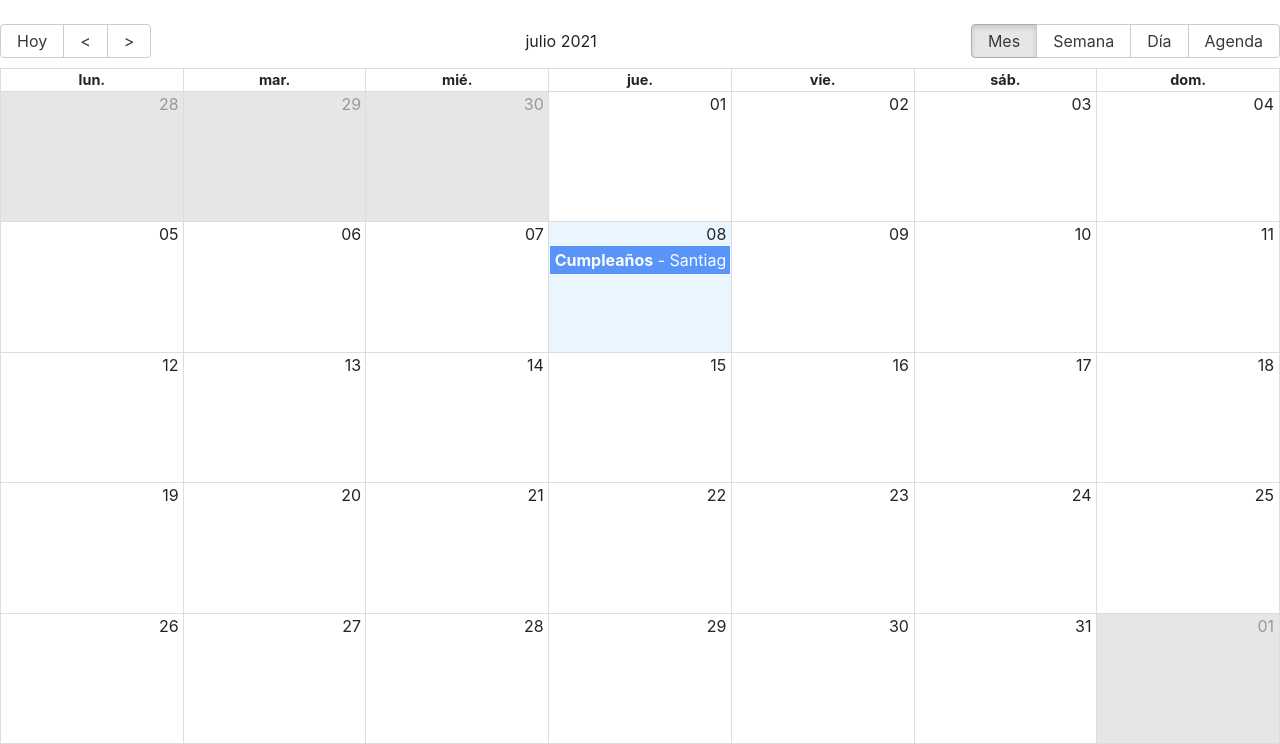
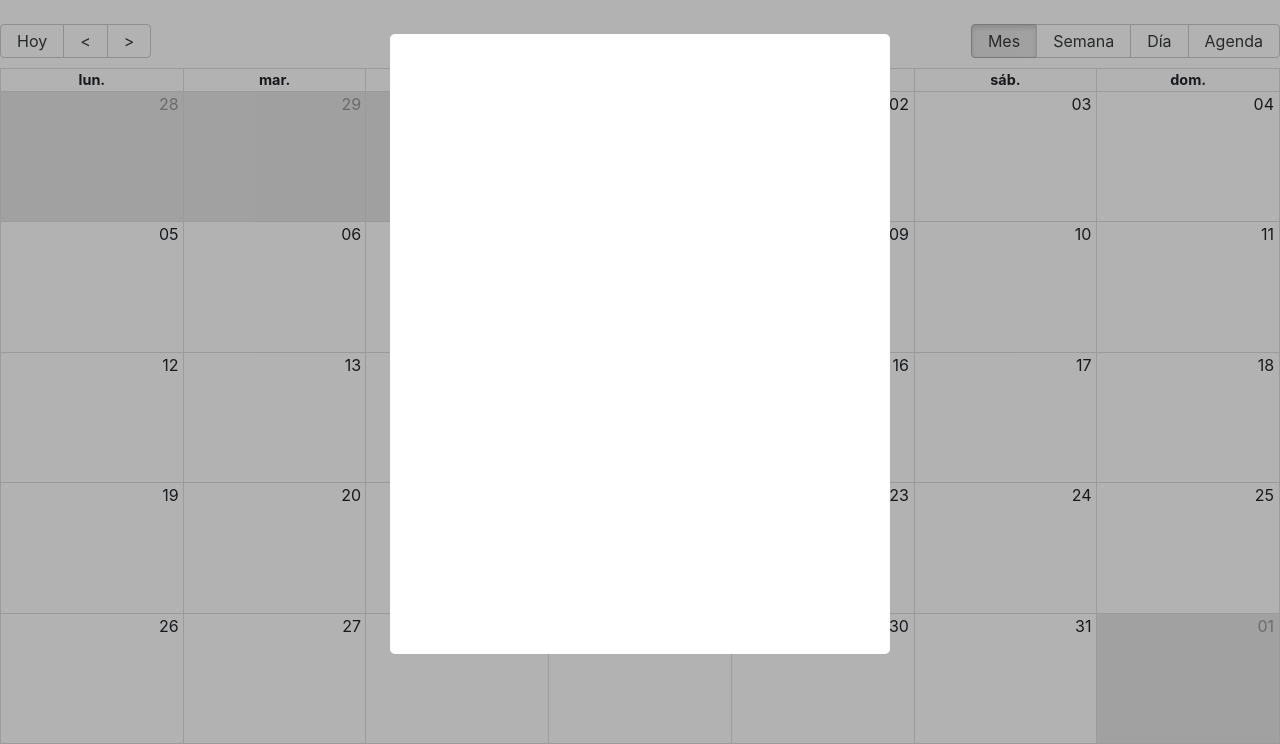
Before and after one commit to santiagopegels/calendar-app-react, a React app: page / in a window 1280 px wide. Shown: the part 56-800 px from the top of the page. Built offline with nearby package versions, Linux system fonts and the light colour scheme.

Commit message:
add calendar modal

```diff
--- a/package.json
+++ b/package.json
@@ -10,6 +10,7 @@
     "react": "^17.0.2",
     "react-big-calendar": "^0.33.5",
     "react-dom": "^17.0.2",
+    "react-modal": "^3.14.3",
     "react-router-dom": "^5.2.0",
     "react-scripts": "4.0.3",
     "web-vitals": "^1.1.2"
--- /dev/null
+++ b/src/components/calendar/CalendarModal.js
@@ -0,0 +1,41 @@
+import React from 'react'
+import ReactDOM from 'react-dom';
+import Modal from 'react-modal';
+
+const customStyles = {
+    content: {
+        top: '50%',
+        left: '50%',
+        right: 'auto',
+        bottom: 'auto',
+        marginRight: '-50%',
+        transform: 'translate(-50%, -50%)',
+    },
+};
+
+Modal.setAppElement('#root');
+
+export const CalendarModal = () => {
+    const [modalIsOpen, setIsOpen] = React.useState(true);
+
+    function openModal() {
+        setIsOpen(true);
+    }
+
+    function closeModal() {
+        setIsOpen(false);
+    }
+
+    return (
+        <Modal
+            isOpen={modalIsOpen}
+            // onAfterOpen={afterOpenModal}
+            onRequestClose={closeModal}
+            closeTimeoutMS={200}
+            style={customStyles}
+            className="modal"
+            overlayClassName="modal-fondo"
+        >
+        </Modal>
+    )
+}
--- a/src/components/calendar/CalendarScreen.js
+++ b/src/components/calendar/CalendarScreen.js
@@ -7,6 +7,7 @@ import 'react-big-calendar/lib/css/react-big-calendar.css'
 import { Navbar } from '../ui/Navbar'
 import { messages } from '../../helpers/calendar-message-es'
 import { CalendarEvent } from './CalendarEvent'
+import { CalendarModal } from './CalendarModal'
 
 moment.locale('es')
 
@@ -73,6 +74,10 @@ export const CalendarScreen = () => {
                 onSelectEvent={onSelectEvent}
                 onView={onViewChange}
             />
+
+            <CalendarModal
+
+            />
         </div>
     )
 }
--- a/src/styles.css
+++ b/src/styles.css
@@ -12,3 +12,44 @@ html, body {
 .rbc-calendar {
     height: 100%;
 }
+
+/* Modal */
+.ReactModalPortal > div{
+    opacity: 0;
+}
+
+.ReactModalPortal .ReactModal__Overlay {
+    align-items: center;
+    display: flex;
+    justify-content: center;
+    transition: opacity .2s ease-in-out;
+    z-index: 999;
+}
+
+.modal-fondo {
+    background-color: rgba(0, 0, 0, 0.3);
+    bottom: 0;
+    left: 0;
+    right: 0;
+    top: 0;
+    position: fixed;
+}
+
+.ReactModalPortal .ReactModal__Overlay--after-open {
+    opacity: 1;
+}
+
+.ReactModalPortal .ReactModal__Overlay--before-close {
+    opacity: 0;
+}
+
+.modal {
+    background: white;
+    border-radius: 5px;
+    color: rgb(51, 51, 51);
+    display: inline;
+    max-height: 620px;
+    max-width: 500px;
+    outline: none;
+    padding: 10px;
+}
```
Also changed, not shown: 1 other file.
